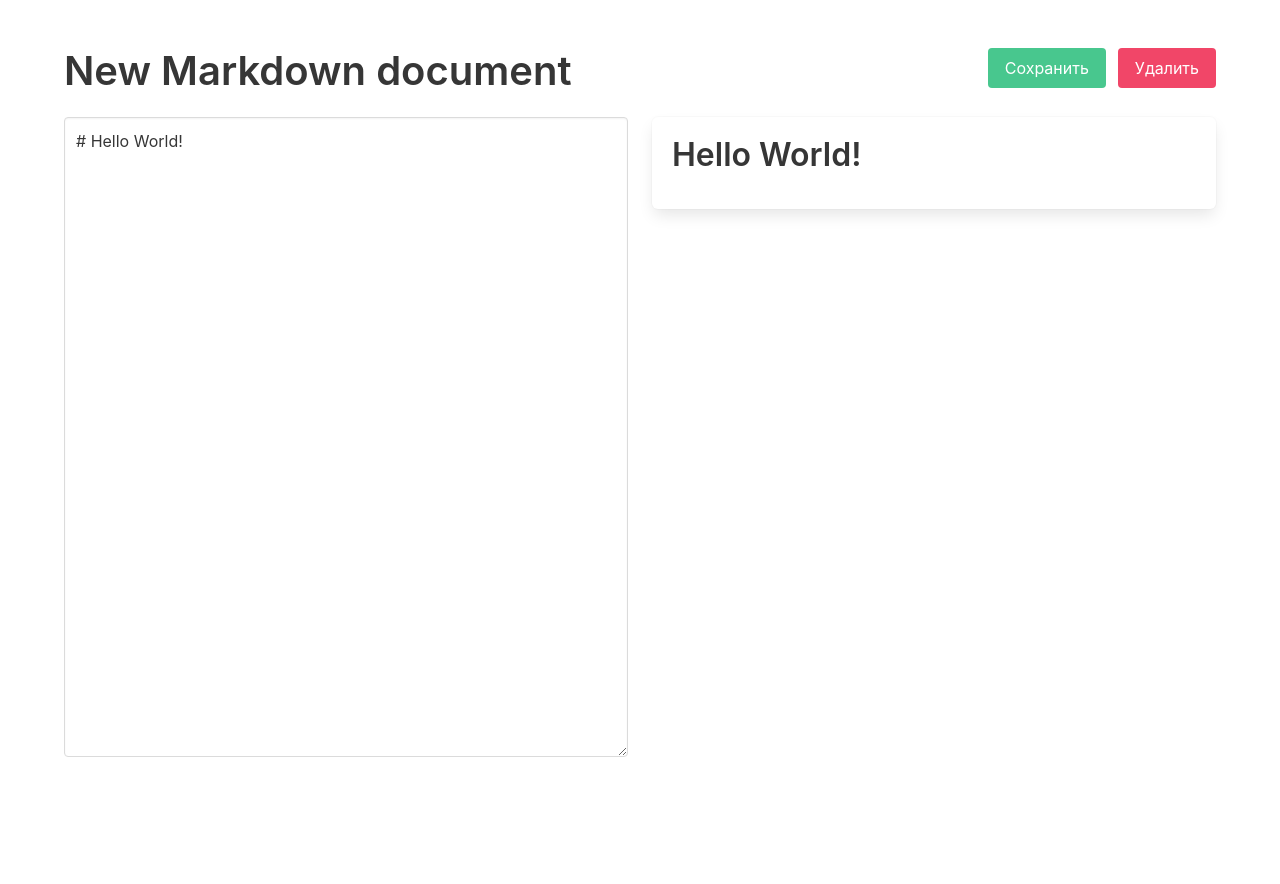
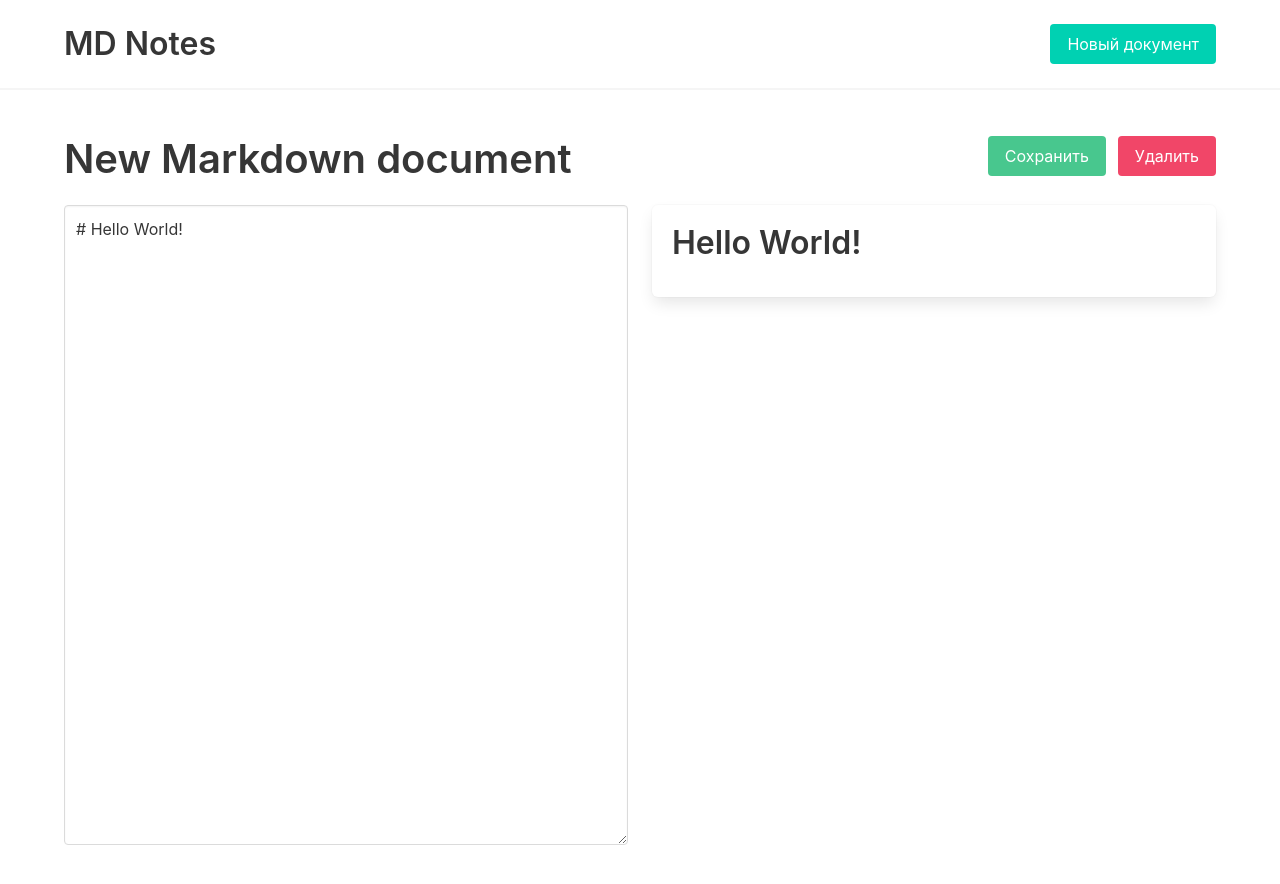
Before and after one commit to BakasaRus/WebProgramming-5-Client, a Vue app: page /create in a window 1280 px wide. Shown: the top 884 px of the page. Before the commit the page ends 805 px from the top, so only its background shows below. Built offline with nearby package versions, Linux system fonts and the light colour scheme.

Commit message:
Add cool navbar

```diff
--- a/src/App.vue
+++ b/src/App.vue
@@ -1,5 +1,31 @@
 <template>
   <div id="app">
+    <nav class="navbar has-shadow is-spaced" role="navigation" aria-label="main navigation">
+      <div class="container">
+        <div class="navbar-brand">
+          <router-link class="navbar-item" to="/">
+            <h3 class="title is-3">MD Notes</h3>
+          </router-link>
+
+          <a role="button" class="navbar-burger burger" aria-label="menu" aria-expanded="false">
+            <span aria-hidden="true"></span>
+            <span aria-hidden="true"></span>
+            <span aria-hidden="true"></span>
+          </a>
+        </div>
+
+        <div class="navbar-menu">
+
+          <div class="navbar-end">
+            <div class="navbar-item">
+              <router-link to="/create" class="button is-primary">
+                Новый документ
+              </router-link>
+            </div>
+          </div>
+        </div>
+      </div>
+    </nav>
     <router-view/>
   </div>
 </template>
```
